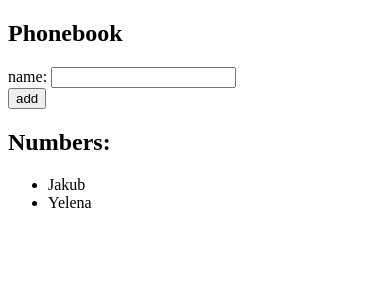
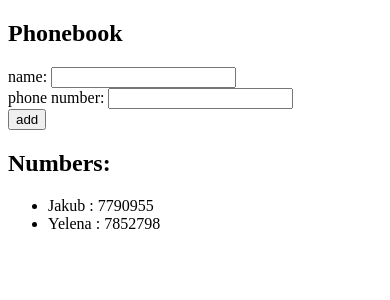
Before and after one commit to jakziema/FullStackOpen, a React (Create React App) app in the folder phonebook/: page / in a window 390 px wide. Shown: the top 300 px of the page. Built offline with nearby package versions, Linux system fonts and the light colour scheme.

Commit message:
Phonebook step4 done

```diff
--- a/phonebook/src/App.js
+++ b/phonebook/src/App.js
@@ -5,42 +5,44 @@ const App = (props) => {
   const [ persons, setPersons ] = useState(props.phonebook)
 
   const [ newName, setNewName ] = useState('')
+  const [newPhoneNumber, setNewPhoneNumber] = useState('')
+
   const [showAlert, setShowAlert] = useState(true)
 
   const addPerson = (event) => {
 
     event.preventDefault()
 
-
-
     const phonebookObject = {
       id: persons.length + 1,
-      name: newName
+      name: newName,
+      phoneNumber: newPhoneNumber
+
 
     }
 
-
-
-
       if (persons.some(person => person.name === newName)) {
         window.alert(`${newName} is already added to phonebook` )
+        setNewName('')
+        setNewPhoneNumber('')
       } else {
         setPersons(persons.concat(phonebookObject))
         setNewName('')
+        setNewPhoneNumber('')
       }
-
-
-
-
-
 
 
   }
 
 
+  const handleNameChange = (event) => {
+    console.log(event.target.value)
+    setNewName(event.target.value)
+  }
+
   const handlePhoneChange = (event) => {
     console.log(event.target.value)
-    setNewName(event.target.value)
+    setNewPhoneNumber(event.target.value)
   }
 
   return (
@@ -48,15 +50,9 @@ const App = (props) => {
       <h2>Phonebook</h2>
       <form onSubmit = {addPerson}>
 
-        <div>
-          name: <input value = {newName}
-          onChange = {handlePhoneChange}
-          />
-        </div>
-        <div>
-          <button
-          type="submit">add</button>
-        </div>
+        <div> name: <input value = {newName} onChange = {handleNameChange}/></div>
+        <div> phone number: <input value = {newPhoneNumber} onChange = {handlePhoneChange}/></div>
+        <div><button type="submit">add</button></div>
       </form>
       <h2>Numbers:</h2>
       <ul>
--- a/phonebook/src/Components/PersonDisplay.js
+++ b/phonebook/src/Components/PersonDisplay.js
@@ -3,7 +3,7 @@ import React from 'react'
 const PersonDisplay = ({person}) => {
     return(
 
-    <li> {person.name}  </li>
+    <li> {person.name} : {person.phoneNumber} </li>
 
     )
 }
--- a/phonebook/src/index.js
+++ b/phonebook/src/index.js
@@ -7,7 +7,7 @@ const phonebook = [
     id: 1,
     name: 'Jakub',
     // surname: 'Ziemann',
-    // phoneNumber: 7790955,
+     phoneNumber: 7790955,
     // date: '2019-05-30T18:39:34.091Z'
 
   },
@@ -15,7 +15,7 @@ const phonebook = [
     id: 2,
     name: 'Yelena',
     // surname: 'Arakelow',
-    // phoneNumber: 7852798,
+     phoneNumber: 7852798,
     // date: '2019-05-30T18:39:34.091Z'
   }
 ]
```
Lines whose indentation alone changed are shown as unchanged.
